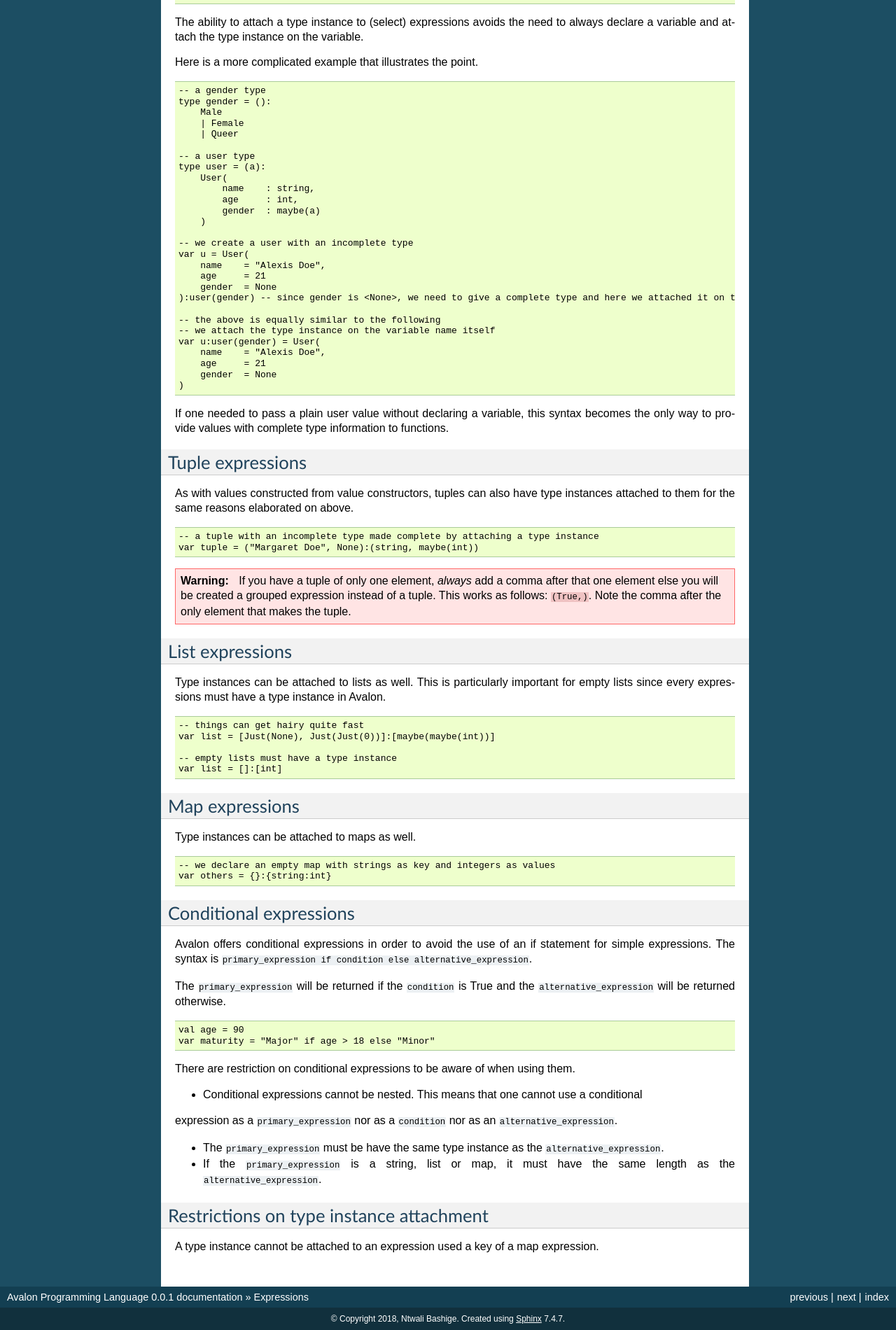
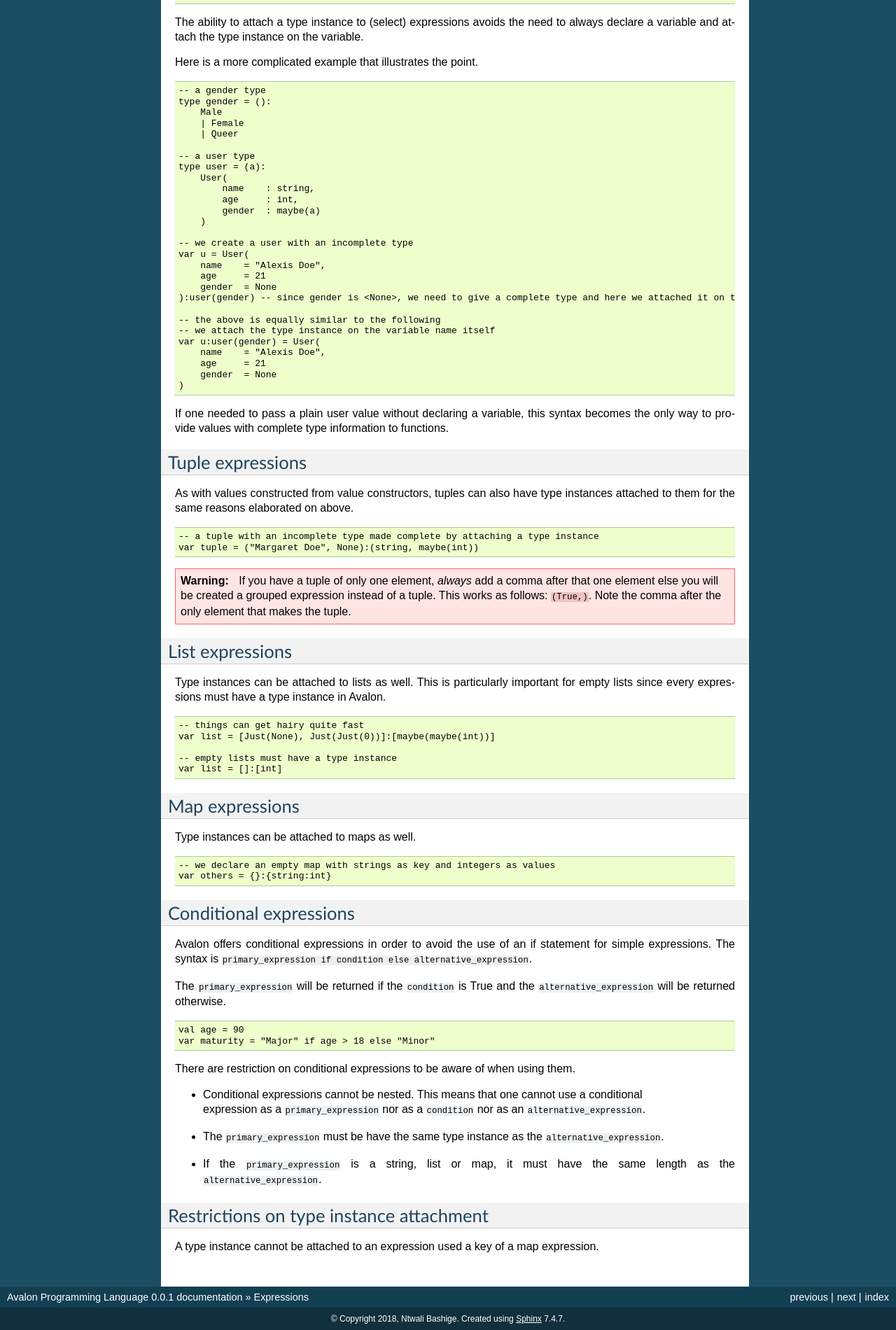
Before and after one commit to avalon-lang/docs, a Sphinx documentation site: the page built from source/reference/expressions.rst, in a window 1280 px wide. Shown: the part 739-2639 px from the top of the page at 70% size. Built offline with Sphinx 7.4.7, drawn with Linux system fonts in a browser that asks for light colours.

Commit message:
Formatting.

```diff
--- a/source/reference/expressions.rst
+++ b/source/reference/expressions.rst
@@ -147,8 +147,8 @@
 
 There are restriction on conditional expressions to be aware of when using them.
 
-* Conditional expressions cannot be nested. This means that one cannot use a conditional
-expression as a ``primary_expression`` nor as a ``condition`` nor as an ``alternative_expression``.
+* | Conditional expressions cannot be nested. This means that one cannot use a conditional
+  | expression as a ``primary_expression`` nor as a ``condition`` nor as an ``alternative_expression``.
 
 * The ``primary_expression`` must be have the same type instance as the ``alternative_expression``.
 
```
